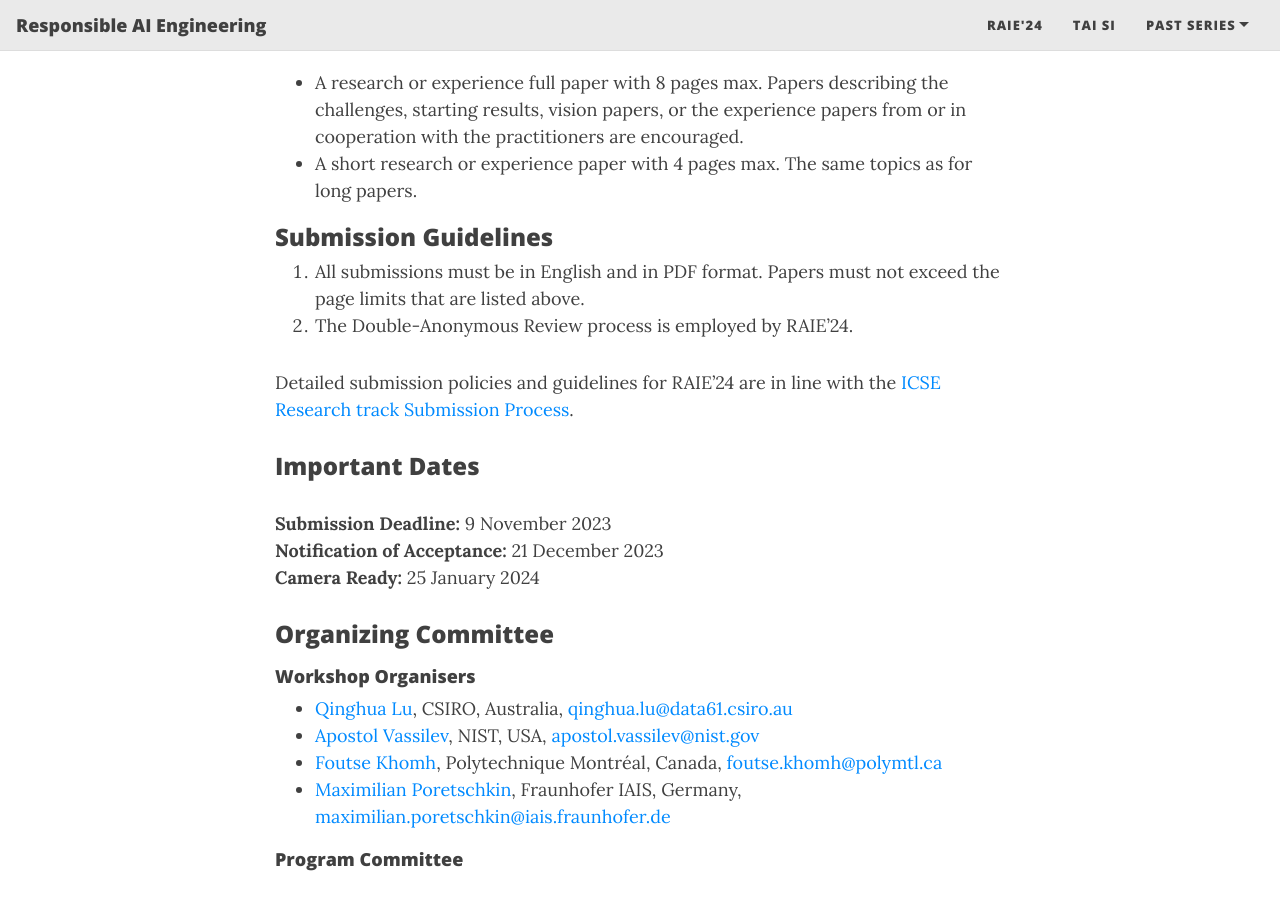
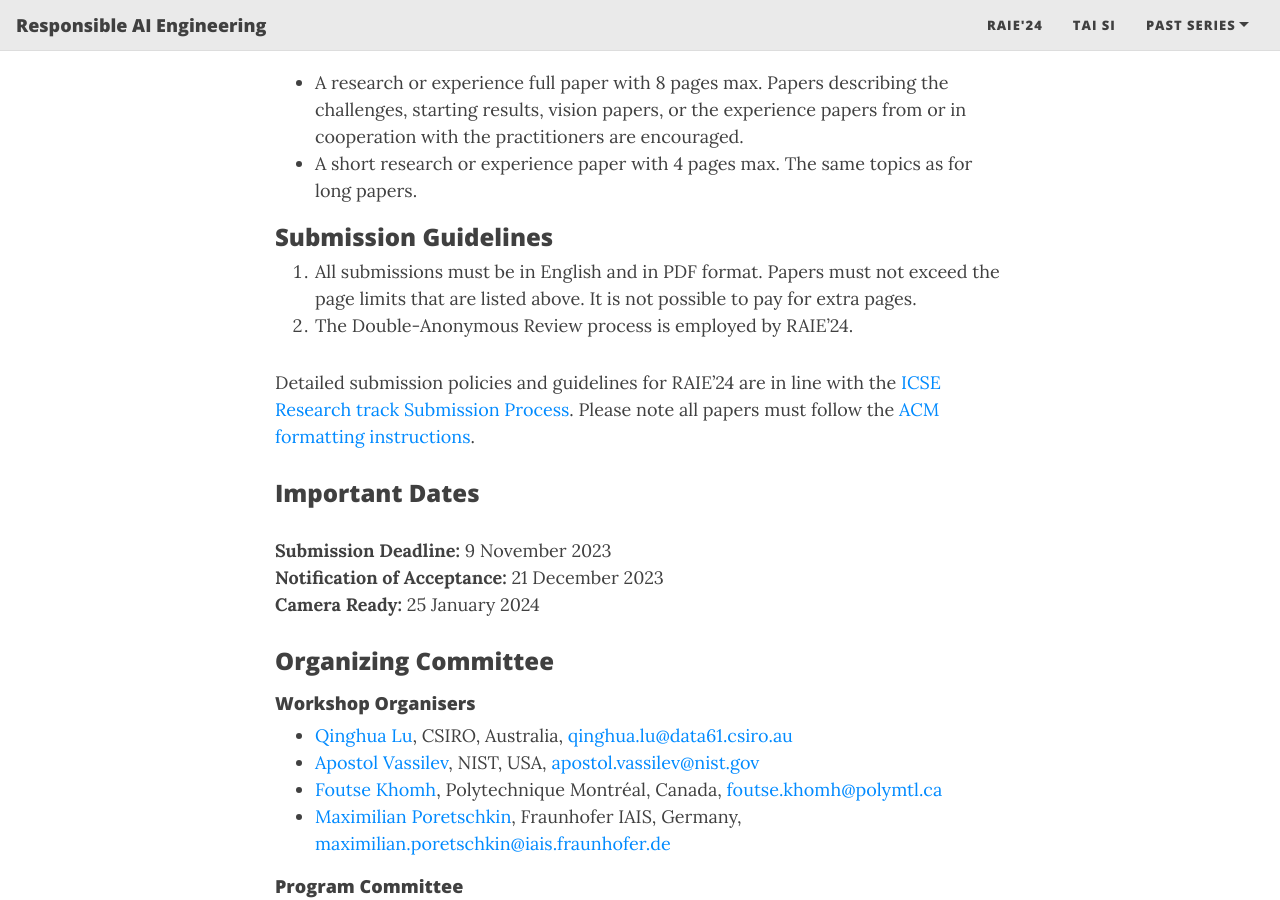
Before and after one commit to RAIEngineering/AIEng-Series, a Jekyll site: the page built from RAIEWorkshop24.md, in a window 1280 px wide and 900 px high, scrolled down 2009 px. Built offline with Jekyll 4.4.1, drawn with Linux system fonts in a browser that asks for light colours; nearby versions of some CDN libraries.

Commit message:
Update RAIEWorkshop24.md

```diff
--- a/RAIEWorkshop24.md
+++ b/RAIEWorkshop24.md
@@ -43,10 +43,11 @@ The workshop will be highly interactive, including invited keynotes/talks, paper
 - A short research or experience paper with 4 pages max. The same topics as for long papers.
 
 ### Submission Guidelines
-1. All submissions must be in English and in PDF format. Papers must not exceed the page limits that are listed above.
+1. All submissions must be in English and in PDF format. Papers must not exceed the page limits that are listed above. It is not possible to pay for extra pages.
 2. The Double-Anonymous Review process is employed by RAIE'24.
 
-Detailed submission policies and guidelines for RAIE'24 are in line with the [ICSE Research track Submission Process](https://conf.researchr.org/track/icse-2024/icse-2024-research-track).
+Detailed submission policies and guidelines for RAIE'24 are in line with the [ICSE Research track Submission Process](https://conf.researchr.org/track/icse-2024/icse-2024-research-track#submission-process). Please note all papers must follow the [ACM formatting
+instructions](https://www.acm.org/publications/proceedings-template).
 
 
 ### Important Dates
```
